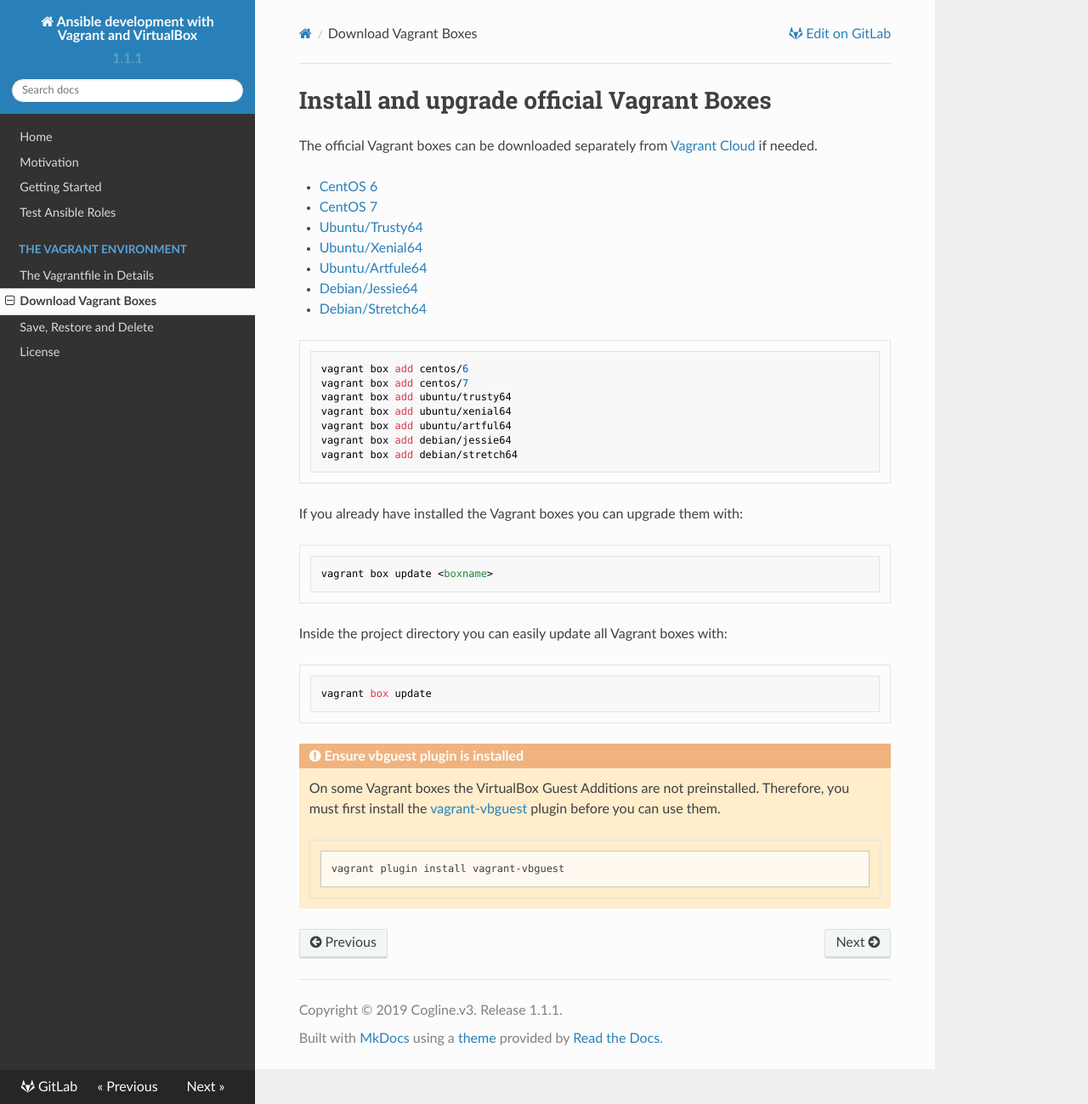
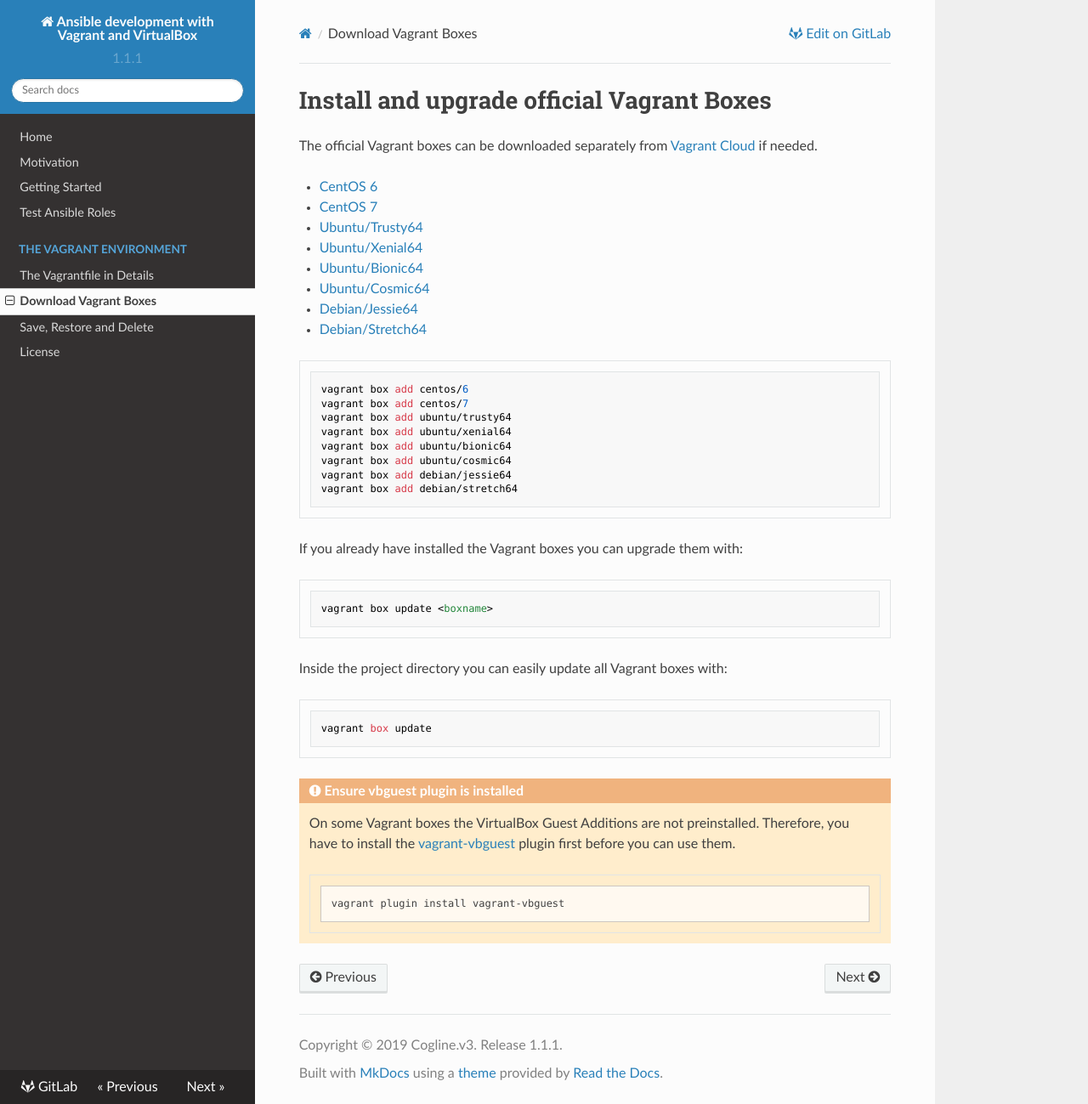
Before and after one commit to coglinev3/ansible-development, an MkDocs documentation site: the page built from docs/download_images.md, in a window 1280 px wide and 1299 px high. Shown: the whole window at 85% size. Built offline with MkDocs 1.6.1, drawn with Linux system fonts in a browser that asks for light colours; nearby versions of some CDN libraries; old or Windows-style settings are respelled for this version of MkDocs.

Commit message:
added Ubuntu 18.04 and 18.10 to download page

````diff
--- a/docs/download_images.md
+++ b/docs/download_images.md
@@ -3,20 +3,22 @@
 The official Vagrant boxes can be downloaded separately from
 [Vagrant Cloud](https://app.vagrantup.com/) if needed.
 
-- [CentOS 6](https://app.vagrantup.com/centos/boxes/6)
-- [CentOS 7](https://app.vagrantup.com/centos/boxes/7)
-- [Ubuntu/Trusty64](https://app.vagrantup.com/ubuntu/boxes/trusty64)
-- [Ubuntu/Xenial64](https://app.vagrantup.com/ubuntu/boxes/xenial64)
-- [Ubuntu/Artfule64](https://app.vagrantup.com/ubuntu/boxes/artful64)
-- [Debian/Jessie64](https://app.vagrantup.com/debian/boxes/jessie64)
-- [Debian/Stretch64](https://app.vagrantup.com/debian/boxes/stretch64)
+- [CentOS 6](https://app.vagrantup.com/centos/boxes/6 "CentOS 6")
+- [CentOS 7](https://app.vagrantup.com/centos/boxes/7 "CentOS 7")
+- [Ubuntu/Trusty64](https://app.vagrantup.com/ubuntu/boxes/trusty64 "Trusty Tahr")
+- [Ubuntu/Xenial64](https://app.vagrantup.com/ubuntu/boxes/xenial64 "Xenial Xerus")
+- [Ubuntu/Bionic64](https://app.vagrantup.com/ubuntu/boxes/bionic64 "Bionic Beaver")
+- [Ubuntu/Cosmic64](https://app.vagrantup.com/ubuntu/boxes/cosmic64 "Cosmic Cuttlefish")
+- [Debian/Jessie64](https://app.vagrantup.com/debian/boxes/jessie64 "Debian Jessie")
+- [Debian/Stretch64](https://app.vagrantup.com/debian/boxes/stretch64 "Debian Stretch")
 
 ```bash
 vagrant box add centos/6
 vagrant box add centos/7
 vagrant box add ubuntu/trusty64
 vagrant box add ubuntu/xenial64
-vagrant box add ubuntu/artful64
+vagrant box add ubuntu/bionic64
+vagrant box add ubuntu/cosmic64
 vagrant box add debian/jessie64
 vagrant box add debian/stretch64
 ```
@@ -34,9 +36,9 @@ vagrant box update
 
 !!! attention "Ensure vbguest plugin is installed"
     On some Vagrant boxes the VirtualBox Guest Additions are not preinstalled.
-    Therefore, you must first install the
+    Therefore, you have to install the
     [vagrant-vbguest](https://github.com/dotless-de/vagrant-vbguest)
-    plugin before you can use them.
+    plugin first before you can use them.
 
     ```bash
     vagrant plugin install vagrant-vbguest
````
